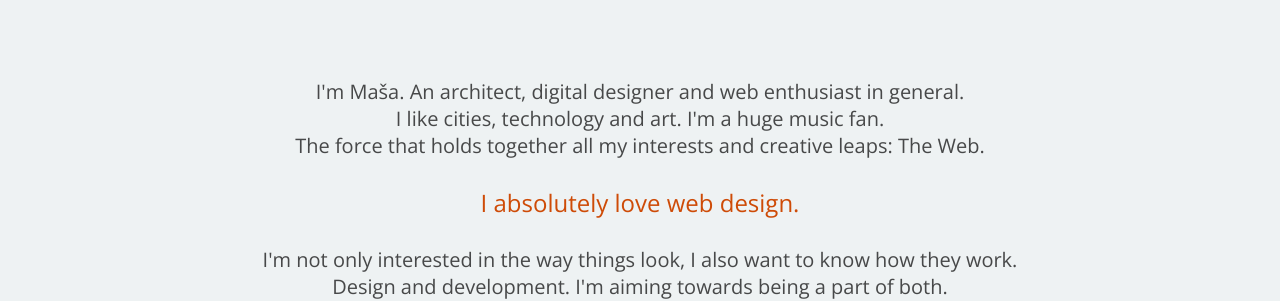
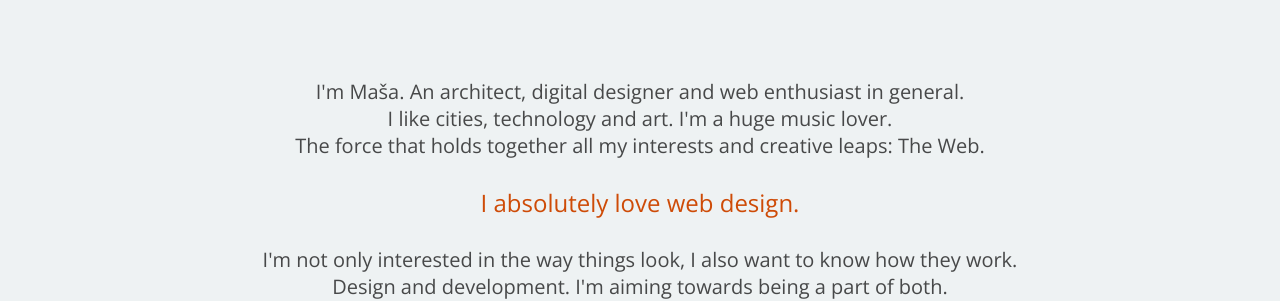
Before and after one commit to ViaCoco/viacoco.github.io, a Jekyll site: the page built from index.html, in a window 1280 px wide. Shown: the part 1241-1542 px from the top of the page. Built offline with Jekyll 4.4.1, drawn with Linux system fonts in a browser that asks for light colours; some web fonts are replaced; some of the changed text lies outside the part shown.

Commit message:
small changes

```diff
--- a/assets/stylesheet/_sass/_codecatz.scss
+++ b/assets/stylesheet/_sass/_codecatz.scss
@@ -2,7 +2,6 @@
 	background: $black;
 	width: 100%;
 	padding: 2%;
-
 
 	img {
 		position: relative;
--- a/assets/stylesheet/_sass/_connect.scss
+++ b/assets/stylesheet/_sass/_connect.scss
@@ -57,7 +57,7 @@
 
 		.connection {
 			width: 70%;
-			margin-top: 5%;
+			margin-top: 1%;
 			margin-left: 15%;
 			border: 3px solid $black;
 
--- a/assets/stylesheet/_sass/_default.scss
+++ b/assets/stylesheet/_sass/_default.scss
@@ -227,6 +227,7 @@
 			text-align: left;
 			letter-spacing: 0.1em;
 			visibility: hidden;
+			z-index: -3;
 
 			.profession {
 				color: $primary-color;
@@ -241,6 +242,7 @@
 				font-size: 2.5em;
 				text-align: right;
 				visibility: visible;
+				z-index: 3;
 			}
 		}
 
--- a/index.html
+++ b/index.html
@@ -8,7 +8,7 @@
 		<p>ABOUT</p>
 	</div>
 	<img src="{{ site.baseurl }}/assets/img/icons/black-zigzag.png">
-	<p class="about-text">I'm Maša. An architect, digital designer and web enthusiast in general.</br>I like cities, technology and art. I'm a huge music fan.</br>The force that holds together all my interests and creative leaps: The Web.</br></br><span class="strong wow zoomIn" data-wow-duration="3s" data-wow-offset="10">I absolutely love web design.</span></br></br>I'm not only interested in the way things look, I also want to know how they work.</br>Design and development. I'm aiming towards being a part of both.</p>
+	<p class="about-text">I'm Maša. An architect, digital designer and web enthusiast in general.</br>I like cities, technology and art. I'm a huge music lover.</br>The force that holds together all my interests and creative leaps: The Web.</br></br><span class="strong wow zoomIn" data-wow-duration="3s" data-wow-offset="10">I absolutely love web design.</span></br></br>I'm not only interested in the way things look, I also want to know how they work.</br>Design and development. I'm aiming towards being a part of both.</p>
 	<img src="{{ site.baseurl }}/assets/img/icons/black-zigzag.png">
 	<div class="codecatz">
 		<img src="{{ site.baseurl }}/assets/img/codecatz_silver.png">
@@ -33,9 +33,9 @@
 			</a>
 		</div>
 		<div class="project wow slideInLeft" data-wow-duration="3s" data-wow-offset="10" data-wow-delay="">
-			<a href="http://viacoco.github.io/icons-of-slovenian-design" target="_blank">
+			<a href="http://viacoco.github.io/icons-design" target="_blank">
 				<img class="projects-img" src="{{ site.baseurl }}/assets/img/icons/white-orange-tri.png">
-				<p class="project-description"></br>Comming soon!</br></br>Just a day or two. :) <!--A personal project I had much fun designing. It's a collection of the best slovenian designs - icons of Slovenian design - made into flat UI icons.--></p>
+				<p class="project-description">A personal project I had much fun designing. It's a collection of the best slovenian designs - icons of Slovenian design - made into flat UI icons.</p>
 			</a>
 		</div>
 		<div class="project wow slideInRight" data-wow-duration="3s" data-wow-offset="10" data-wow-delay="">
```
Lines whose indentation alone changed are shown as unchanged.
